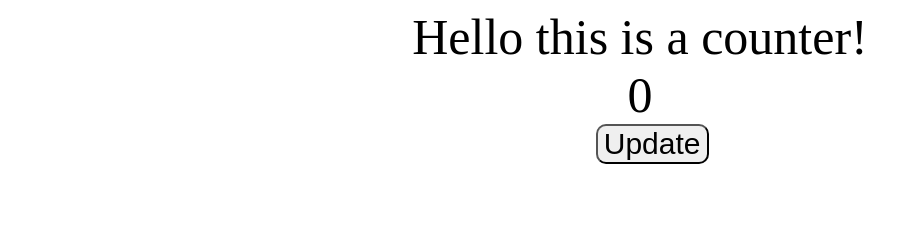
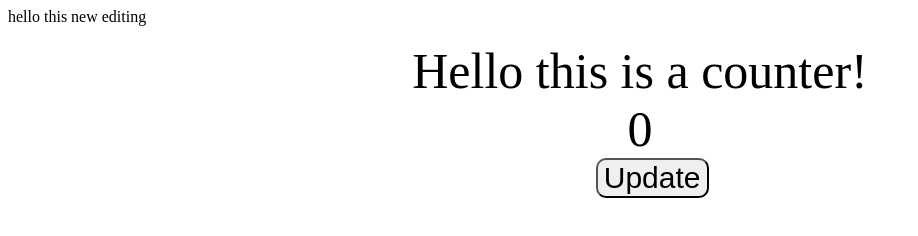
Before and after one commit to diwakar4586/js_projects, a plain HTML site: page Counter.html in a window 1280 px wide. Shown: the whole page, without its empty margins (0-918 px from the left). Drawn offline with Linux system fonts and the light colour scheme.

Commit message:
Update Counter.html

```diff
--- a/Counter.html
+++ b/Counter.html
@@ -18,6 +18,7 @@
         </style>
     </head>
     <body>
+        <p>hello this new editing</p>
         <div>
             Hello this is a counter!
         </div>
```
